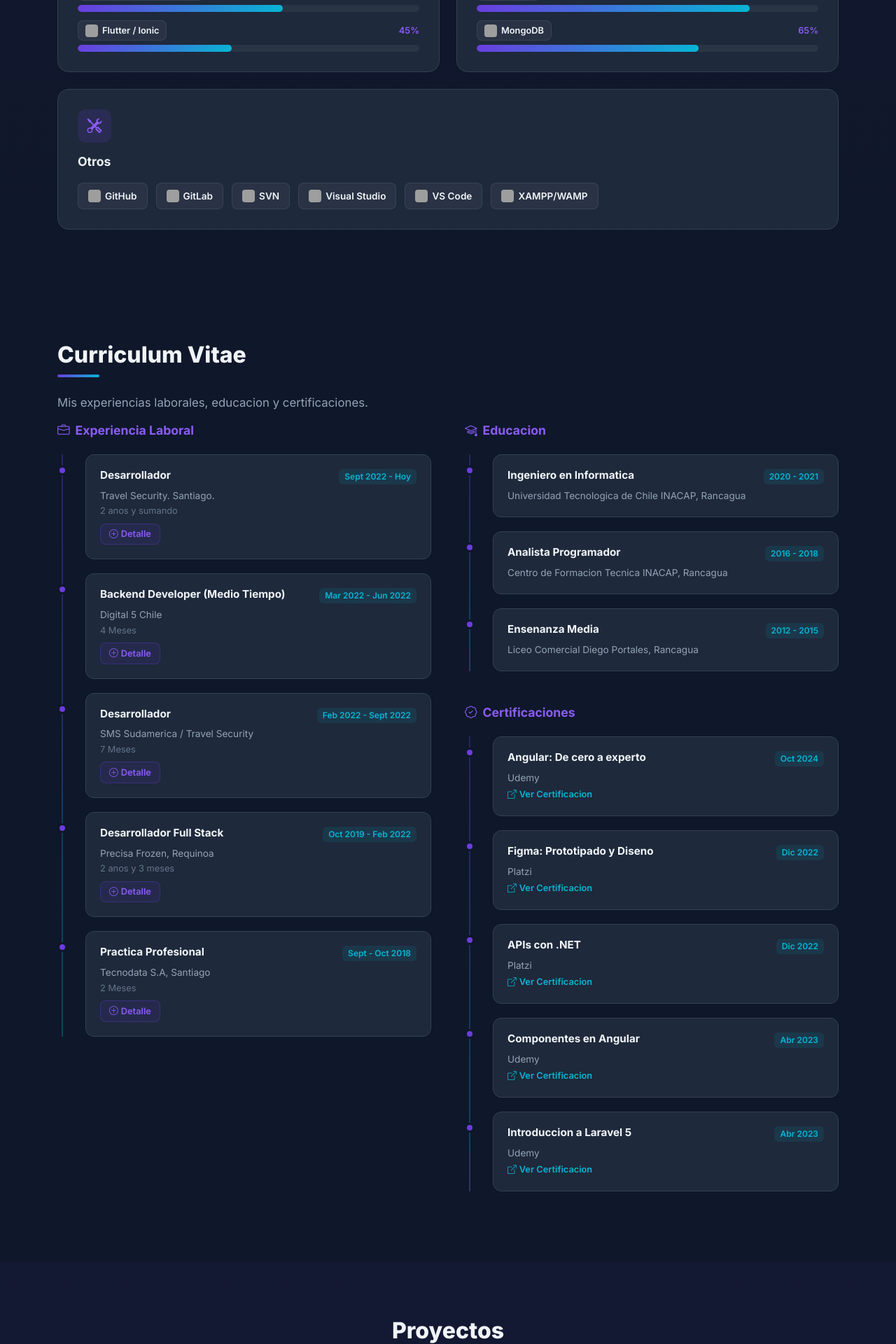
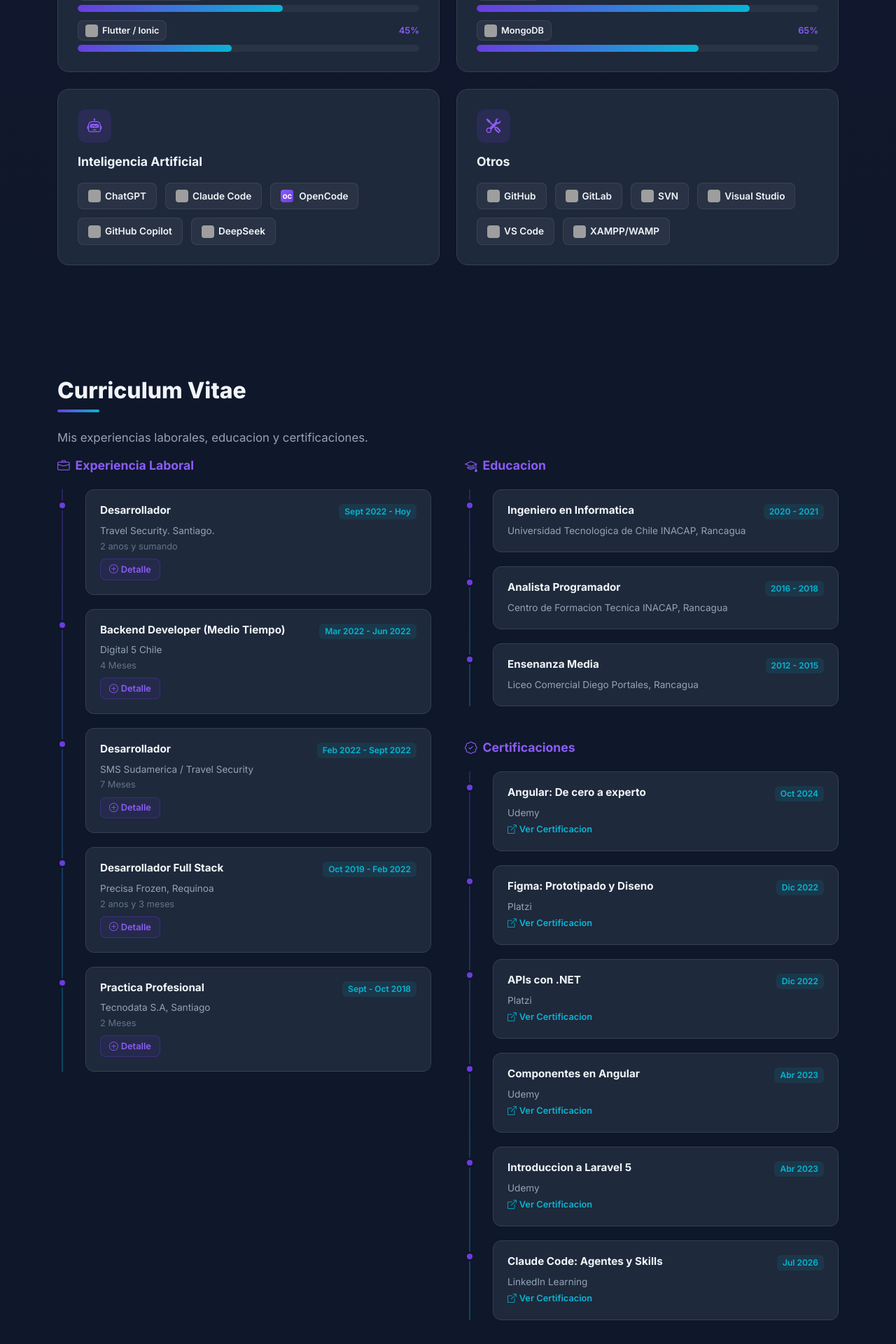
Before and after one commit to Kyousukee/MyPortafolio, an Angular app: page /skill in a window 1280 px wide. Shown: the part 2580-4500 px from the top of the page at 70% size. Built offline with nearby package versions, Linux system fonts and the light colour scheme; grey boxes are pictures that could not be loaded.

Commit message:
Add new certification and update AI skills section with relevant technologies

```diff
--- a/src/app/Components/cv/cv.component.html
+++ b/src/app/Components/cv/cv.component.html
@@ -174,6 +174,17 @@
               <a href="https://www.udemy.com/certificate/UC-9133267d-a808-4227-8fc8-164e0a6957f0/" target="_blank" class="cert-link"><i class="bi bi-box-arrow-up-right me-1"></i>Ver Certificacion</a>
             </div>
           </div>
+          <div class="timeline-item">
+            <div class="timeline-dot"></div>
+            <div class="timeline-card">
+              <div class="timeline-header">
+                <h6>Claude Code: Agentes y Skills</h6>
+                <span class="timeline-date">Jul 2026</span>
+              </div>
+              <p class="timeline-company">LinkedIn Learning</p>
+              <a href="https://www.linkedin.com/learning/certificates/2790b7e614356ba94b05ad64aa91c574c90674f5a5b2845d36a94bc79c401dd9/" target="_blank" class="cert-link"><i class="bi bi-box-arrow-up-right me-1"></i>Ver Certificacion</a>
+            </div>
+          </div>
         </div>
       </div>
     </div>
--- a/src/app/Components/skill/skill.component.css
+++ b/src/app/Components/skill/skill.component.css
@@ -101,6 +101,24 @@
   font-size: 0.85rem;
 }
 
+.ai-opencode {
+  gap: 8px;
+}
+
+.oc-icon {
+  display: inline-flex;
+  align-items: center;
+  justify-content: center;
+  width: 18px;
+  height: 18px;
+  background: linear-gradient(135deg, #8b5cf6, #6c3ce0);
+  border-radius: 4px;
+  font-size: 0.55rem;
+  font-weight: 800;
+  color: white;
+  letter-spacing: -0.02em;
+}
+
 .progress-bar {
   background: var(--gradient-primary) !important;
 }
--- a/src/app/Components/skill/skill.component.html
+++ b/src/app/Components/skill/skill.component.html
@@ -132,7 +132,19 @@
         </div>
       </div>
 
-      <div class="skill-card full-width" data-aos="fade-up" data-aos-delay="400">
+      <div class="skill-card" data-aos="fade-up" data-aos-delay="400">
+        <div class="skill-icon"><i class="bi bi-robot"></i></div>
+        <h5>Inteligencia Artificial</h5>
+        <div class="other-skills">
+          <span class="tech-badge"><img src="https://upload.wikimedia.org/wikipedia/commons/thumb/1/13/ChatGPT-Logo.png/330px-ChatGPT-Logo.png" alt="ChatGPT"><span>ChatGPT</span></span>
+          <span class="tech-badge"><img src="https://upload.wikimedia.org/wikipedia/commons/thumb/5/58/Claude-ai-icon.svg/250px-Claude-ai-icon.svg.png" alt="Claude"><span>Claude Code</span></span>
+          <span class="tech-badge ai-opencode"><span class="oc-icon">OC</span><span>OpenCode</span></span>
+          <span class="tech-badge"><img src="https://github.githubassets.com/images/modules/site/copilot/copilot.png" alt="Copilot"><span>GitHub Copilot</span></span>
+          <span class="tech-badge"><img src="https://raw.githubusercontent.com/deepseek-ai/DeepSeek-LLM/main/images/logo.svg" alt="DeepSeek"><span>DeepSeek</span></span>
+        </div>
+      </div>
+
+      <div class="skill-card" data-aos="fade-up" data-aos-delay="500">
         <div class="skill-icon"><i class="bi bi-tools"></i></div>
         <h5>Otros</h5>
         <div class="other-skills">
```
